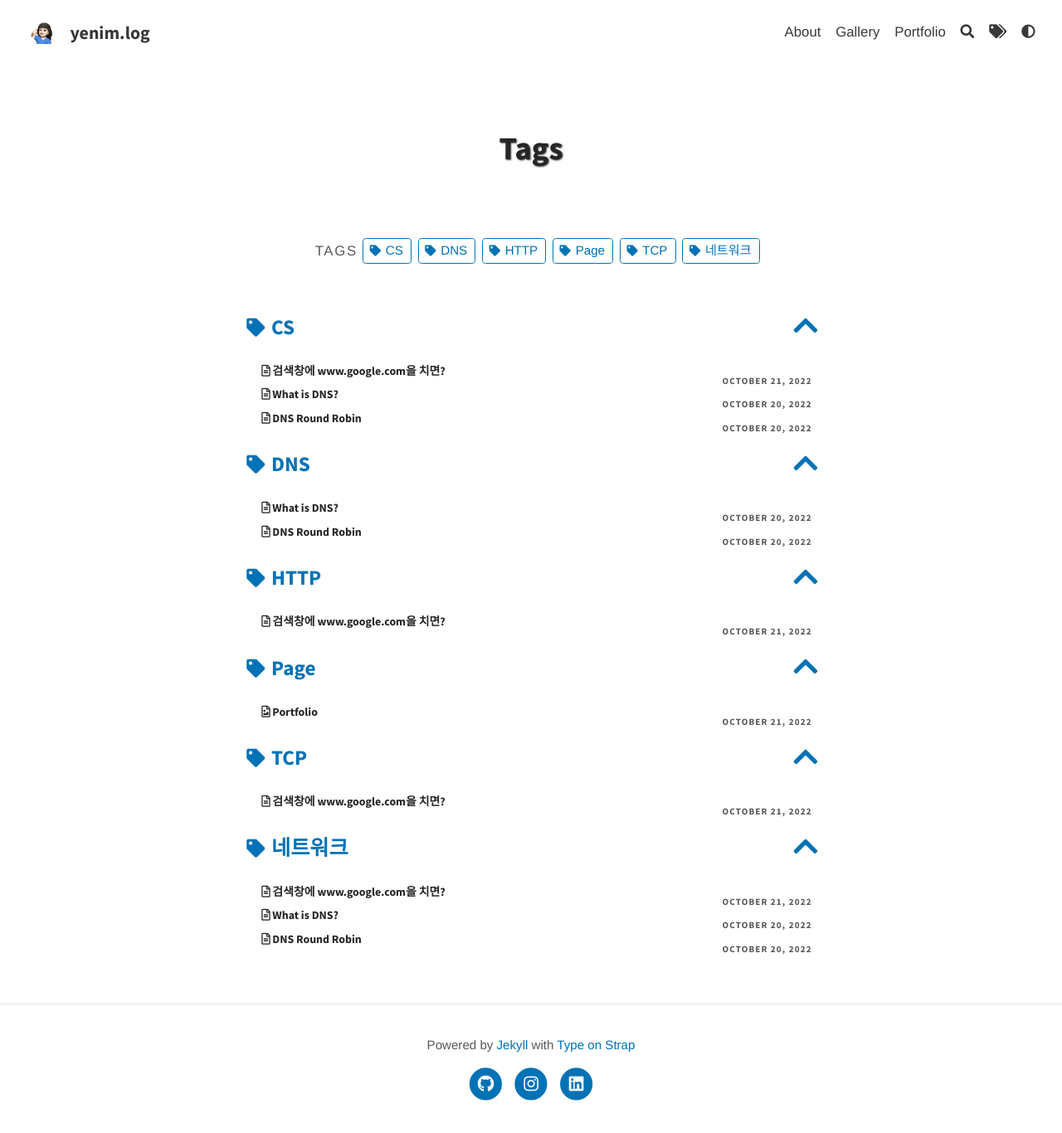
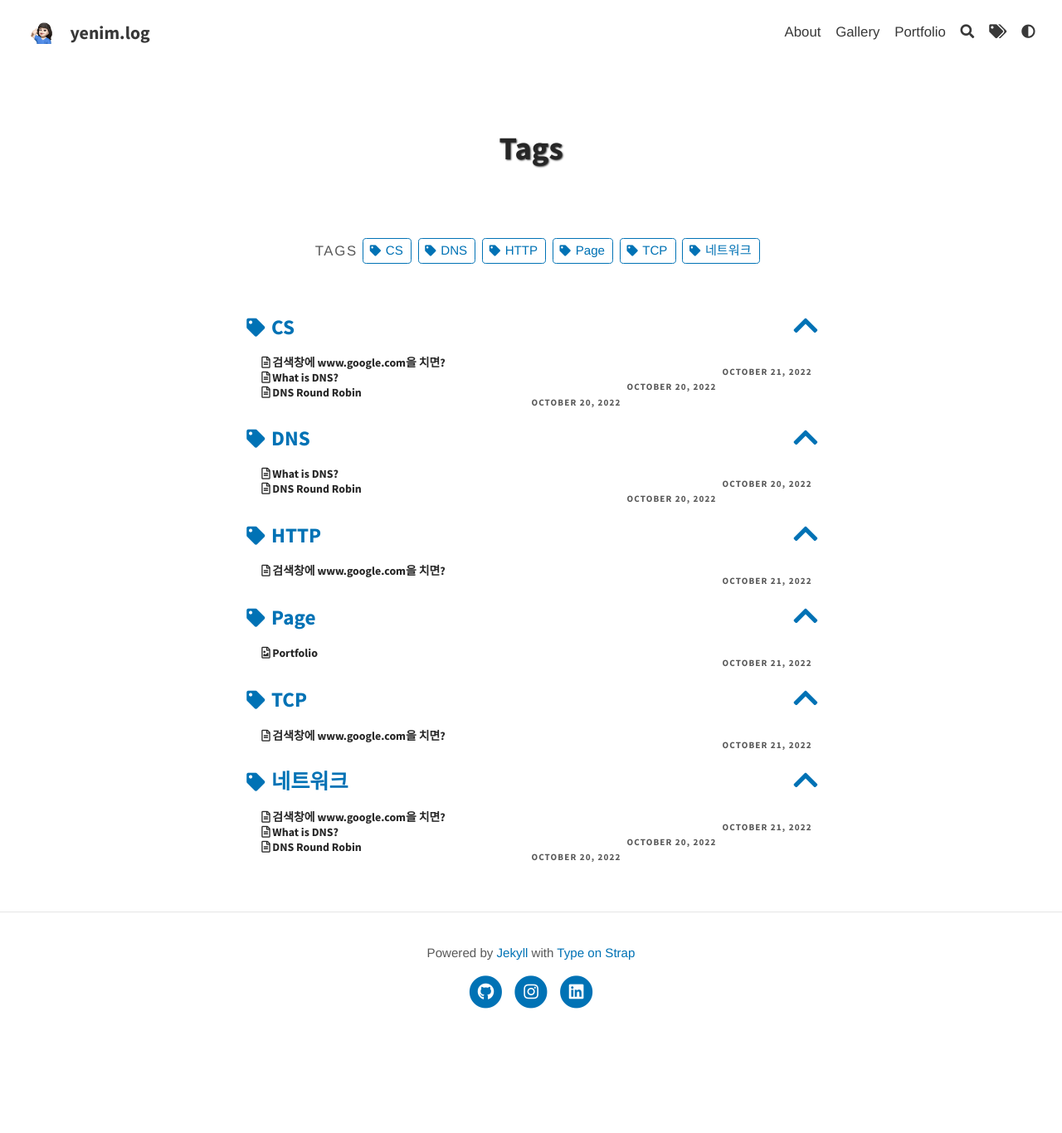
Before and after one commit to aerimforest/aerimforest.github.io, a Jekyll site: the page built from pages/tags.md, in a window 1280 px wide. Shown: the whole page at 83% size. Built offline with Jekyll 4.4.1, drawn with Linux system fonts in a browser that asks for light colours; after the commit the page ends 1255 px from its top, so only the background shows below that.

Commit message:
[fix] Tag 페이지 글 리스트 간격 제거

```diff
--- a/_sass/base/_global.scss
+++ b/_sass/base/_global.scss
@@ -67,9 +67,9 @@ h4 {
 }
 
 // Tag 페이지 글 리스트 간 간격
-.tag-title {
-  padding-top: 1.5%;
-}
+// .tag-title {
+//   padding-top: 1.5%;
+// }
 
 iframe,
 img,
```
